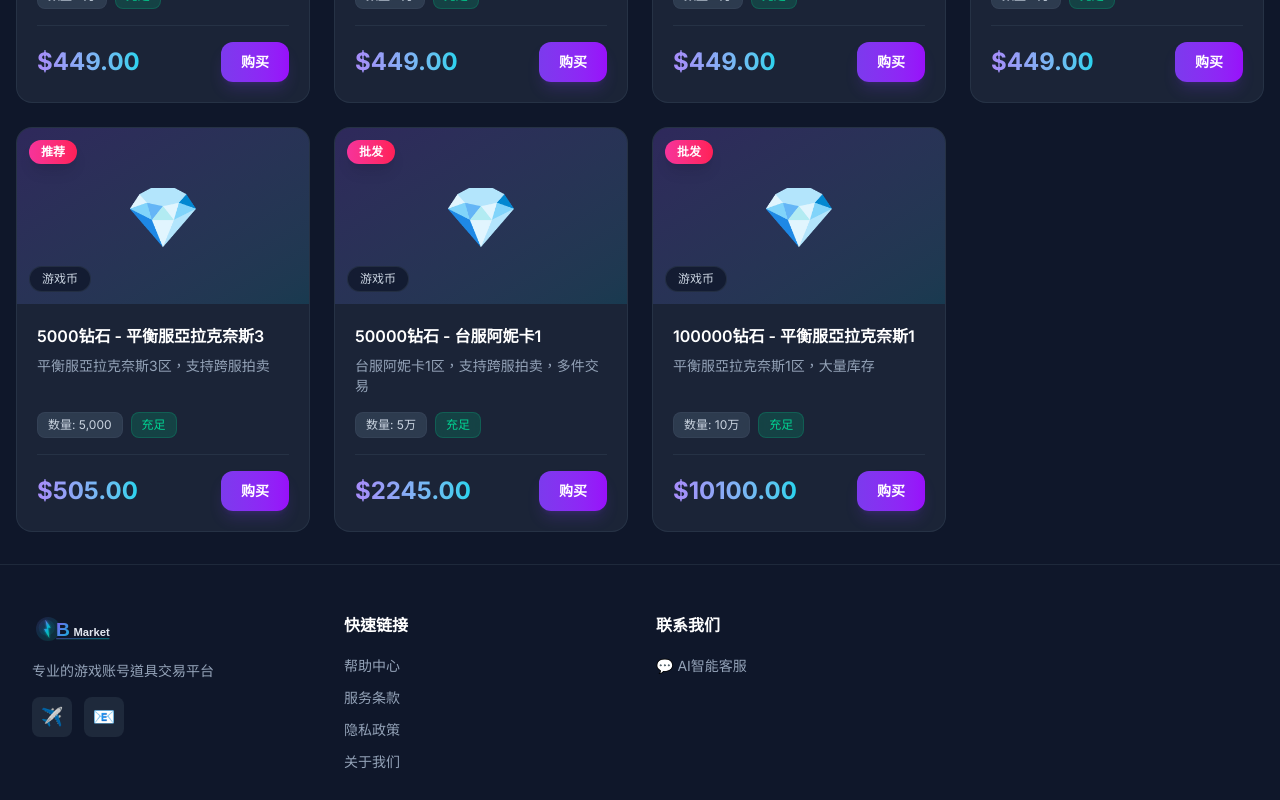
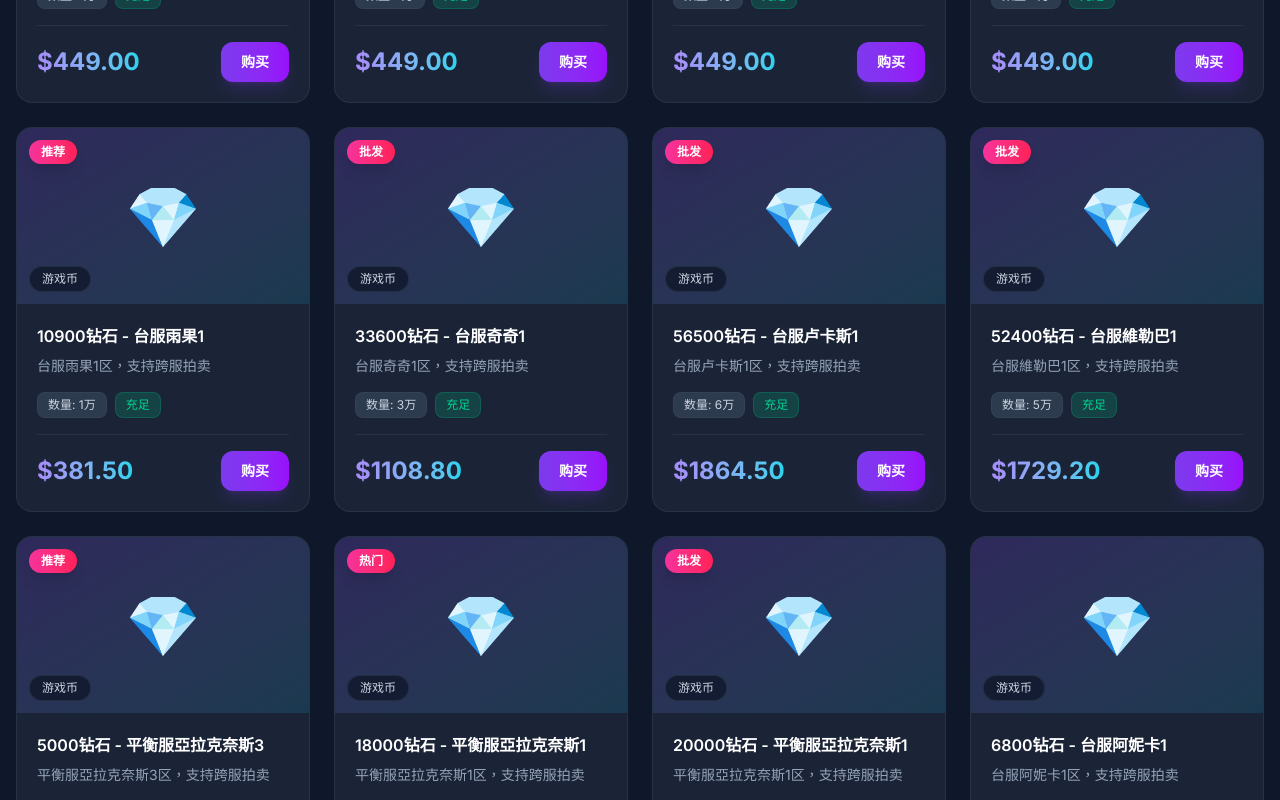
Before and after one commit to bbubb88/bb-market, a Next.js app: page /coins in a window 1280 px wide. Shown: the part 680-1480 px from the top of the page. Built offline with nearby package versions, Linux system fonts and the light colour scheme.

Commit message:
Add DD373 real products data - 12 items

```diff
--- a/src/data/games.ts
+++ b/src/data/games.ts
@@ -2,7 +2,6 @@ import { Game, Listing } from '@/types';
 
 // HIT2 原始世界服务器 - 8个大区，每个大区5个服务器
 const originServers = [
-  // 原始世界 8个大区
   // 奇奇
   { id: 'kiki1', name: '奇奇 1区', nameKo: '키키 1서버', zone: 'kiki' },
   { id: 'kiki2', name: '奇奇 2区', nameKo: '키키 2서버', zone: 'kiki' },
@@ -77,8 +76,6 @@ const classicServers = [
   { id: 'inferdos4', name: '因費爾多斯 4区', nameKo: '인페르도스 4서버', zone: 'inferdos' },
 ];
 
-// HIT2 SVG 图标 - 内联 SVG
-
 export const games: Game[] = [
   {
     id: 'hit2',
@@ -100,7 +97,6 @@ export const games: Game[] = [
 ];
 
 export const zones = [
-  // 原始世界
   { id: 'kiki', name: '奇奇', nameKo: '키키', world: 'origin' },
   { id: 'lena', name: '莉娜', nameKo: '레나', world: 'origin' },
   { id: 'anika', name: '阿妮卡', nameKo: '아니카', world: 'origin' },
@@ -109,7 +105,6 @@ export const zones = [
   { id: 'adele', name: '阿黛爾', nameKo: '아델', world: 'origin' },
   { id: 'ada', name: '艾妲', nameKo: '에다', world: 'origin' },
   { id: 'vilpa', name: '維勒巴', nameKo: '비르바', world: 'origin' },
-  // 平衡世界
   { id: 'arachnes', name: '亞拉克奈斯', nameKo: '아라크네스', world: 'classic' },
   { id: 'rumia', name: '路米亞', nameKo: '루미아', world: 'classic' },
   { id: 'crusta', name: '克魯斯塔', nameKo: '크루스타', world: 'classic' },
@@ -121,20 +116,21 @@ export const worlds = [
   { id: 'classic', name: '平衡世界', nameKo: '클래식 서버' },
 ];
 
+// DD373 真实商品数据 - 台服+平衡服
 export const listings: Listing[] = [
   {
     id: 204,
     type: 'coin',
     title: '10000钻石 - 台服奇奇1',
     titleKo: '10000다이아 - 台服키키1',
-    description: '台服奇奇1区，支持跨服拍卖，多件交易',
-    descriptionKo: '台服키키1서버, 크로스 서버 경매 지원, 다중 거래',
+    description: '台服奇奇1区，支持跨服拍卖',
+    descriptionKo: '台服키키1서버, 크로스 서버 경매 지원',
     price: 449,
     images: ['💎', '💎', '💎', '✨', '🌟', '💫'],
     badge: '热门',
     server: 'kiki1',
     amount: 10000,
-    seller: 'DD373_Seller',
+    seller: 'DD373_商家',
     createdAt: '2026-03-04',
   },
   {
@@ -149,7 +145,7 @@ export const listings: Listing[] = [
     badge: '热门',
     server: 'lukas1',
     amount: 10000,
-    seller: 'DD373_Seller',
+    seller: 'DD373_商家',
     createdAt: '2026-03-04',
   },
   {
@@ -164,7 +160,7 @@ export const listings: Listing[] = [
     badge: '热门',
     server: 'anika1',
     amount: 10000,
-    seller: 'DD373_Seller',
+    seller: 'DD373_商家',
     createdAt: '2026-03-04',
   },
   {
@@ -179,52 +175,126 @@ export const listings: Listing[] = [
     badge: '热门',
     server: 'hugo1',
     amount: 10000,
-    seller: 'DD373_Seller',
+    seller: 'DD373_商家',
     createdAt: '2026-03-04',
   },
   {
     id: 208,
     type: 'coin',
+    title: '10900钻石 - 台服雨果1',
+    titleKo: '10900다이아 - 台服휴고1',
+    description: '台服雨果1区，支持跨服拍卖',
+    descriptionKo: '台服휴고1서버, 크로스 서버 경매 지원',
+    price: 381.50,
+    images: ['💎', '💎', '💎', '✨', '⚡', '💫'],
+    badge: '推荐',
+    server: 'hugo1',
+    amount: 10900,
+    seller: 'DD373_商家',
+    createdAt: '2026-03-04',
+  },
+  {
+    id: 209,
+    type: 'coin',
+    title: '33600钻石 - 台服奇奇1',
+    titleKo: '33600다이아 - 台服키키1',
+    description: '台服奇奇1区，支持跨服拍卖',
+    descriptionKo: '台服키키1서버, 크로스 서버 경매 지원',
+    price: 1108.80,
+    images: ['💎', '💎', '💎', '💎', '✨', '🌟'],
+    badge: '批发',
+    server: 'kiki1',
+    amount: 33600,
+    seller: 'DD373_商家',
+    createdAt: '2026-03-04',
+  },
+  {
+    id: 210,
+    type: 'coin',
+    title: '56500钻石 - 台服卢卡斯1',
+    titleKo: '56500다이아 - 台服루카스1',
+    description: '台服卢卡斯1区，支持跨服拍卖',
+    descriptionKo: '台服루카스1서버, 크로스 服务器 拍卖 支持',
+    price: 1864.50,
+    images: ['💎', '💎', '💎', '💎', '💎', '✨'],
+    badge: '批发',
+    server: 'lukas1',
+    amount: 56500,
+    seller: 'DD373_商家',
+    createdAt: '2026-03-04',
+  },
+  {
+    id: 211,
+    type: 'coin',
+    title: '52400钻石 - 台服維勒巴1',
+    titleKo: '52400다이아 - 台服비르바1',
+    description: '台服維勒巴1区，支持跨服拍卖',
+    descriptionKo: '台服비르바1서버, 크로스 服务器 拍卖 支持',
+    price: 1729.20,
+    images: ['💎', '💎', '💎', '💎', '💎', '✨'],
+    badge: '批发',
+    server: 'vilpa1',
+    amount: 52400,
+    seller: 'DD373_商家',
+    createdAt: '2026-03-04',
+  },
+  {
+    id: 212,
+    type: 'coin',
     title: '5000钻石 - 平衡服亞拉克奈斯3',
     titleKo: '5000다이아 - 클래식아라크네스3',
     description: '平衡服亞拉克奈斯3区，支持跨服拍卖',
-    descriptionKo: '클래식 아라크네스3서버, 크로스 서버 경매 지원',
+    descriptionKo: '클래식 아라크네스3서버, 크로스 服务器 拍卖 支持',
     price: 505,
     images: ['💎', '💎', '💎', '✨', '⚔️', '🛡️'],
     badge: '推荐',
     server: 'arachnes3',
     amount: 5000,
-    seller: 'DD373_Seller',
+    seller: 'DD373_商家',
     createdAt: '2026-03-04',
   },
   {
-    id: 209,
+    id: 213,
     type: 'coin',
-    title: '50000钻石 - 台服阿妮卡1',
-    titleKo: '50000다이아 - 台服아니카1',
-    description: '台服阿妮卡1区，支持跨服拍卖，多件交易',
-    descriptionKo: '台服아니카1서버, 크로스 서버 경매 지원, 다중 거래',
-    price: 2245,
-    images: ['💎', '💎', '💎', '💎', '💎', '✨'],
-    badge: '批发',
-    server: 'anika1',
-    amount: 50000,
-    seller: 'DD373_Seller',
+    title: '18000钻石 - 平衡服亞拉克奈斯1',
+    titleKo: '18000다이아 - 클래식아라크네스1',
+    description: '平衡服亞拉克奈斯1区，支持跨服拍卖',
+    descriptionKo: '클래식 아라크네스1서버, 크로스 服务器 拍卖 支持',
+    price: 1650,
+    images: ['💎', '💎', '💎', '💎', '✨', '⚔️'],
+    badge: '热门',
+    server: 'arachnes1',
+    amount: 18000,
+    seller: 'DD373_商家',
     createdAt: '2026-03-04',
   },
   {
-    id: 210,
+    id: 214,
     type: 'coin',
-    title: '100000钻石 - 平衡服亞拉克奈斯1',
-    titleKo: '100000다이아 - 클래식아라크네스1',
-    description: '平衡服亞拉克奈斯1区，大量库存',
-    descriptionKo: '클래식 아라크네스1서버, 대량 재고',
-    price: 10100,
-    images: ['💎', '💎', '💎', '💎', '💎', '💎'],
+    title: '20000钻石 - 平衡服亞拉克奈斯1',
+    titleKo: '20000다이아 - 클래식아라크네스1',
+    description: '平衡服亞拉克奈斯1区，支持跨服拍卖',
+    descriptionKo: '클래식 아라크네스1서버, 크로스 服务器 拍卖 支持',
+    price: 2000,
+    images: ['💎', '💎', '💎', '💎', '💎', '⚔️'],
     badge: '批发',
     server: 'arachnes1',
-    amount: 100000,
-    seller: 'DD373_Seller',
+    amount: 20000,
+    seller: 'DD373_商家',
+    createdAt: '2026-03-04',
+  },
+  {
+    id: 215,
+    type: 'coin',
+    title: '6800钻石 - 台服阿妮卡1',
+    titleKo: '6800다이아 - 台服아니카1',
+    description: '台服阿妮卡1区，支持跨服拍卖',
+    descriptionKo: '台服아니카1서버, 크로스 服务器 拍卖 支持',
+    price: 224.40,
+    images: ['💎', '💎', '💎', '✨', '🌟', '💫'],
+    server: 'anika1',
+    amount: 6800,
+    seller: 'DD373_商家',
     createdAt: '2026-03-04',
   },
 ];
```
